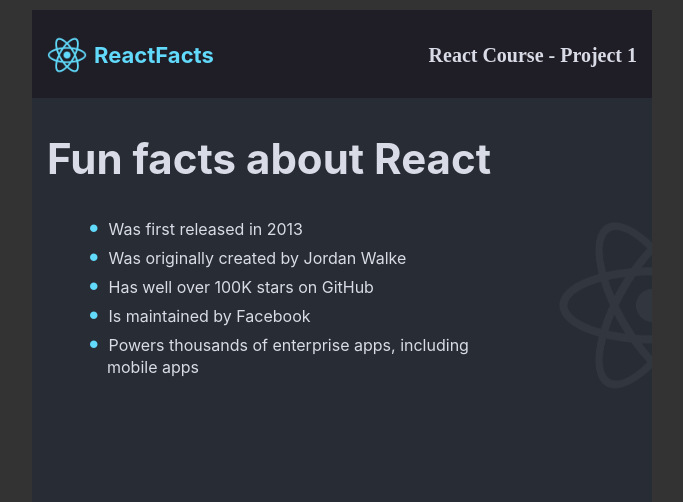
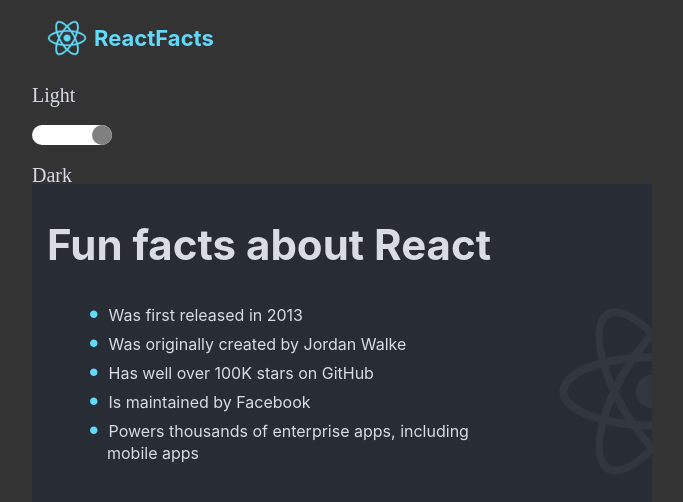
Before and after one commit to lswebdevelops/react-course-fcc_version_3.0, a React (Create React App) app: page / in a window 1280 px wide. Shown: the top 502 px of the page, without its empty margins (298-981 px from the left). Built offline with nearby package versions, Linux system fonts and the light colour scheme.

Commit message:
changing navbar to props

```diff
--- a/src/components/Navbar.jsx
+++ b/src/components/Navbar.jsx
@@ -2,9 +2,9 @@
 import '../styles/Navbar.css';
 import logo_fcc  from '../images/logo192.png'
 
-function Navbar(){
+function Navbar(props){
     return(
-        <div className="container-navbar">
+        <div className={props.darkMode ? "container-navbar": ""}>
            <div className="container-navbar-left">
            <img className="img-logo-navbar"
             src={logo_fcc}
@@ -12,7 +12,20 @@
             <h1 className="h1-logo-img-navbar">ReactFacts</h1>
 
            </div>
-            <h1  className="h1-logo-navbar">React Course - Project 1</h1>
+            <div  className="h1-logo-navbar">
+                <p className="toggler--light">Light</p>
+
+                <div
+                className="toggler--slider"
+                onClick={props.toggleDarkMode}
+                >
+                    <div className="toggler--slider--circle"></div>
+                </div>
+
+
+                <p className="toggler--dark">Dark</p>
+
+            </div>
         </div>
     )
 }
--- a/src/styles/Navbar.css
+++ b/src/styles/Navbar.css
@@ -35,3 +35,25 @@
     padding-right: 15px;
     line-height: 1; /* set line-height to 1 */
 }
+
+.toggler--slider{
+    width: 80px;
+    height: 20px;
+    border-radius: 10px;
+    background-color: white;
+}
+.toggler--slider--circle{
+    height: 20px;
+    width: 20px;
+    background-color: gray;
+    border-radius: 10px;
+position: relative;
+left: 60px;
+transition: width 2s;
+
+}
+.toggler--slider--circle:hover{
+    transition-timing-function: ease;
+    position: relative;
+    left: 0px;
+}
```
